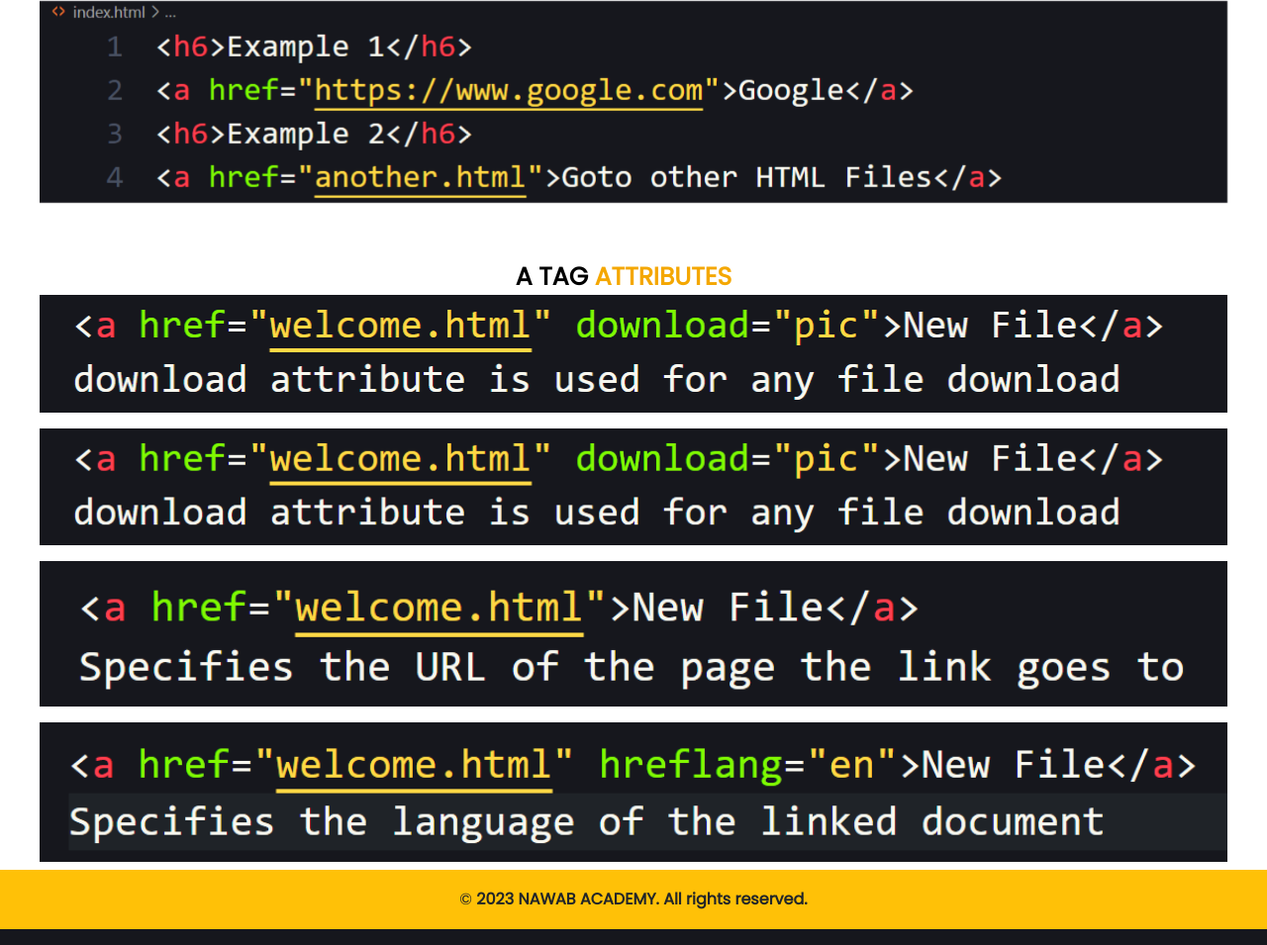
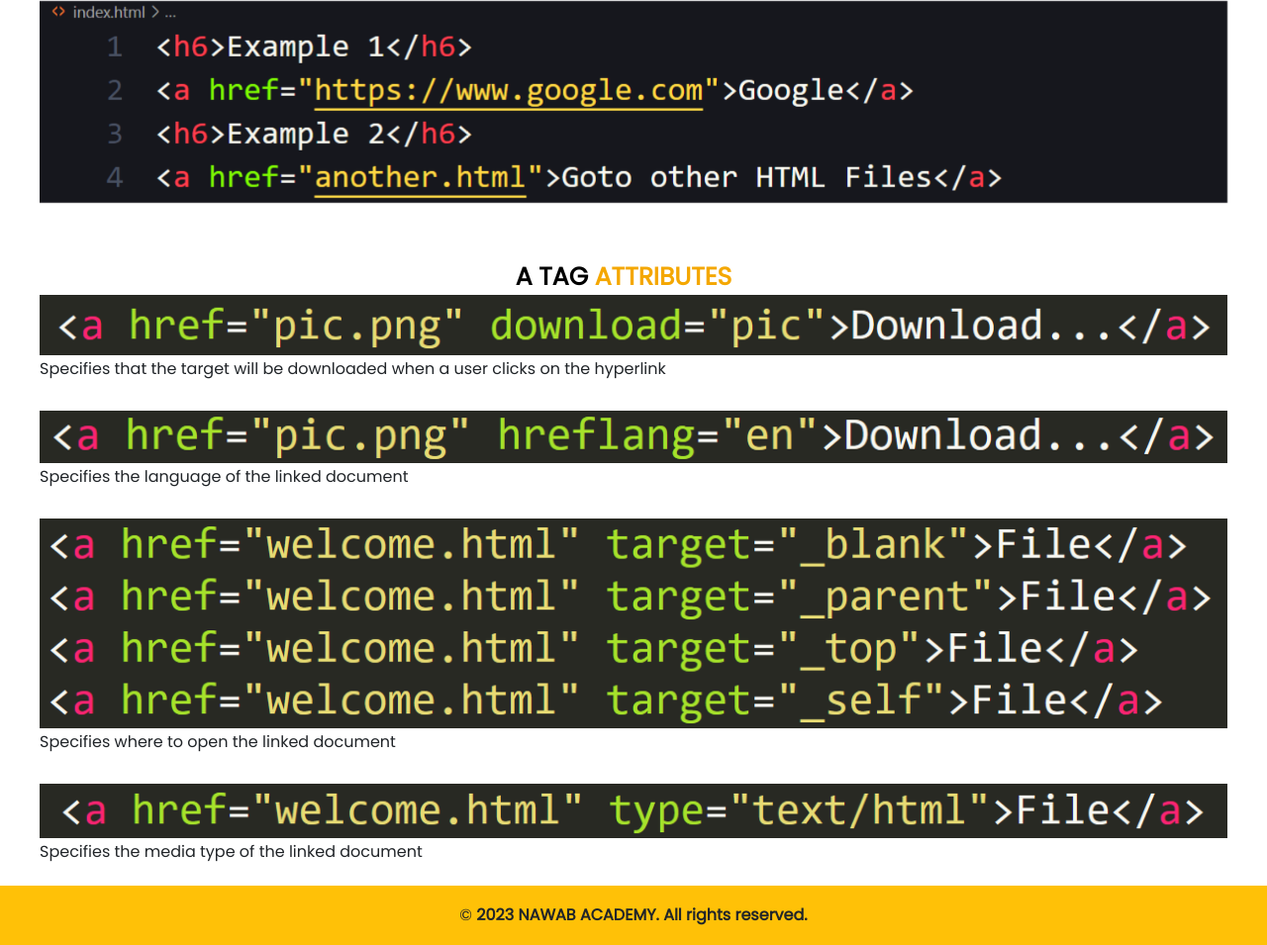
Before and after one commit to shahidjhawari/Online-Courses, a PHP site: page /html/a.html in a window 1280 px wide. Shown: the part 187-1142 px from the top of the page at 99% size. Run offline with PHP 8.4, Linux system fonts and the light colour scheme; some libraries are stand-ins or nearby versions.

Commit message:
a tag new theme add with attr

```diff
--- a/css/responsive.css
+++ b/css/responsive.css
@@ -50,6 +50,9 @@
     .titlepage h2 {
       margin-top: -20px;
     }
+    .inner-tag-detail-css {
+        margin-top: -40px;
+    }
 }
 
 @media screen and (max-width: 992px){
--- a/html/a.html
+++ b/html/a.html
@@ -78,40 +78,44 @@
 <!-- all course add heading start -->
 
 <!--Tag Section Start-->
-<div id="carouselExample" class="carousel slide inner-css">
+<div id="carouselExample" class="carousel slide inner-css inner-tag-detail-css">
     <div class="carousel-inner">
       <div class="carousel-item active">
-        <img src="img/a-attr-download.png" class="d-block w-100" alt="...">
+        <img src="img/a-tag-attr-download.png" class="d-block w-100" alt="...">
+        <p>Specifies that the target will be downloaded when a user clicks on the hyperlink</p>
       </div>
     </div>
 </div>
 <!--Tag Section End-->
 
 <!--Tag Section Start-->
-<div id="carouselExample" class="carousel slide inner-css">
+<div id="carouselExample" class="carousel slide inner-css inner-tag-detail-css">
   <div class="carousel-inner">
     <div class="carousel-item active">
-        <img src="img/a-attr-download.png" class="d-block w-100" alt="...">
+      <img src="img/a-tag-attr-hreflang.png" class="d-block w-100" alt="...">
+      <p>Specifies the language of the linked document</p>
     </div>
   </div>
 </div>
 <!--Tag Section End-->
 
 <!--Tag Section Start-->
-<div id="carouselExample" class="carousel slide inner-css">
+<div id="carouselExample" class="carousel slide inner-css inner-tag-detail-css">
   <div class="carousel-inner">
     <div class="carousel-item active">
-      <img src="img/a-tag-attr-href.png" class="d-block w-100" alt="...">
+      <img src="img/a-tag-attr-target.png" class="d-block w-100" alt="...">
+      <p>Specifies where to open the linked document</p>
     </div>
   </div>
 </div>
 <!--Tag Section End-->
 
 <!--Tag Section Start-->
-<div id="carouselExample" class="carousel slide inner-css">
+<div id="carouselExample" class="carousel slide inner-css inner-tag-detail-css">
   <div class="carousel-inner">
     <div class="carousel-item active">
-      <img src="img/a-tag-aatr-hreflang.png" class="d-block w-100" alt="...">
+      <img src="img/a-tag-attr-type.png" class="d-block w-100" alt="...">
+      <p>Specifies the media type of the linked document</p>
     </div>
   </div>
 </div>
```
Also changed, not shown: html/img/a-attr-download.png (deleted), html/img/a-tag-aatr-hreflang.png (deleted), html/img/a-tag-attr-download.png (added), html/img/a-tag-attr-href.png (deleted), html/img/a-tag-attr-hreflang.png (added), html/img/a-tag-attr-target.png (added), html/img/a-tag-attr-type.png (added). Lines whose indentation alone changed are shown as unchanged.
